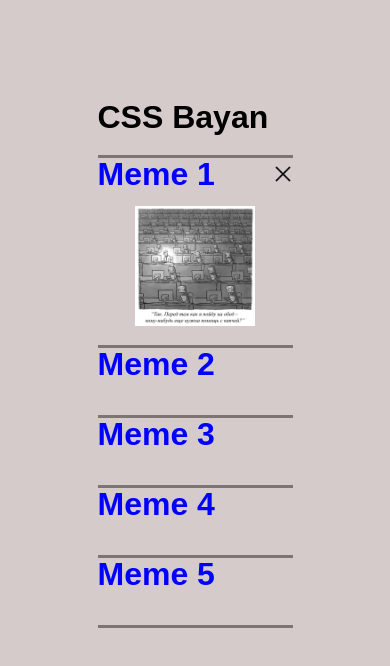
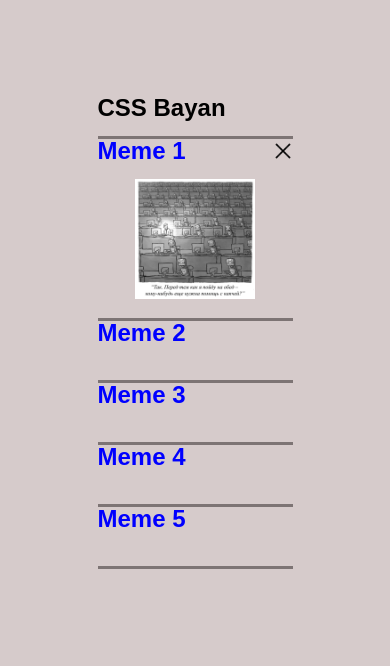
Before and after one commit to ShIvan494/CssBayanHtml, a plain HTML site: page cssBayan/index.html in a window 390 px wide. Drawn offline with Linux system fonts and the light colour scheme.

Commit message:
fix: fixed font-size

```diff
--- a/cssBayan/css/media.css
+++ b/cssBayan/css/media.css
@@ -31,12 +31,15 @@
   header {
     margin-top: 5rem;
   }
+  h1 {
+  font-size: 1.5rem;
+}
   main {
     margin-bottom: 2.5rem;
   }
-  .accord_item_header {
-    font-size: 1rem;
-  }
+   h2 {
+  font-size: 1.5rem;
+}
   .icon_open {
     width: 1.25rem;
     height: 1.25rem;
@@ -67,12 +70,18 @@
   header {
     margin-top: 4rem;
   }
+   h1 {
+  font-size: 1.0rem;
+}
   main {
     margin-bottom: 1.2rem;
   }
   .accord_item_header {
     font-size: 0.8rem;
   }
+  h2 {
+  font-size: 1.0rem;
+}
   .icon_open {
     width: 1rem;
     height: 1rem;
```
